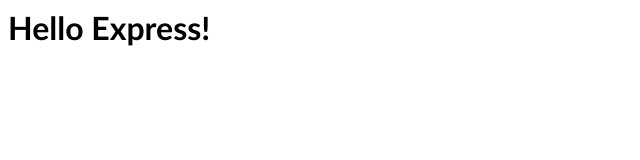
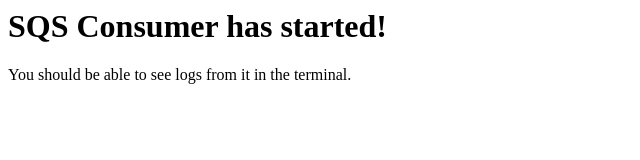
Before and after one commit to bbc/sqs-consumer-starter, a website: page pages/index.html in a window 1280 px wide. Shown: the whole page, without its empty margins (0-640 px from the left). Drawn offline with Linux system fonts and the light colour scheme; files that its build step writes are made by us from their sources.

Commit message:
5 files modified

```diff
--- a/index.js
+++ b/index.js
@@ -2,6 +2,7 @@
 const app = express();
 const port = 3010;
 const path = require('path');
+const initConsumer = require('./consumer');
 
 app.use(express.static('static'));
 
@@ -11,4 +12,6 @@
 
 app.listen(port, () => {
   console.log(`Example app listening at http://localhost:${port}`);
+
+  initConsumer();
 });
--- a/package.json
+++ b/package.json
@@ -1,11 +1,12 @@
 {
-  "name": "node-starter",
+  "name": "sqs-consumer-starter",
   "version": "0.0.0",
   "private": true,
   "scripts": {
     "start": "node index.js"
   },
   "dependencies": {
-    "express": "^4.17.1"
+    "express": "^4.17.1",
+    "sqs-consumer": "canary"
   }
 }
--- a/pages/index.html
+++ b/pages/index.html
@@ -1,2 +1,3 @@
-<link rel="stylesheet" href="./style.css">
-<h1>Hello Express!</h1>
+<h1>SQS Consumer has started!</h1>
+
+<p>You should be able to see logs from it in the terminal.</p>
```
Also changed, not shown: README.md, 1 other file.
